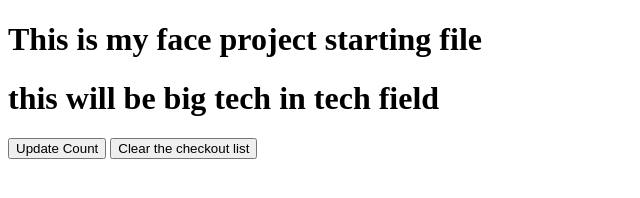
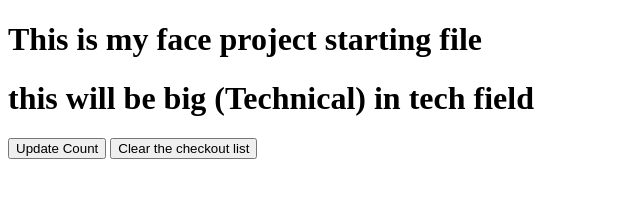
Before and after one commit to rajsharma-sudo/face_app_repo, a plain HTML site: page index.html in a window 1280 px wide. Shown: the whole page, without its empty margins (0-640 px from the left). Drawn offline with Linux system fonts and the light colour scheme.

Commit message:
one word change

```diff
--- a/index.html
+++ b/index.html
@@ -8,8 +8,9 @@
 </head>
 <body>
     <h1>This is my face project starting file</h1>
-    <h1>this will be big tech in tech field</h1>
+    <h1>this will be big (Technical) in tech field</h1>
     <button>Update Count</button>
     <button>Clear the checkout list</button>
+
 </body>
 </html>
```
